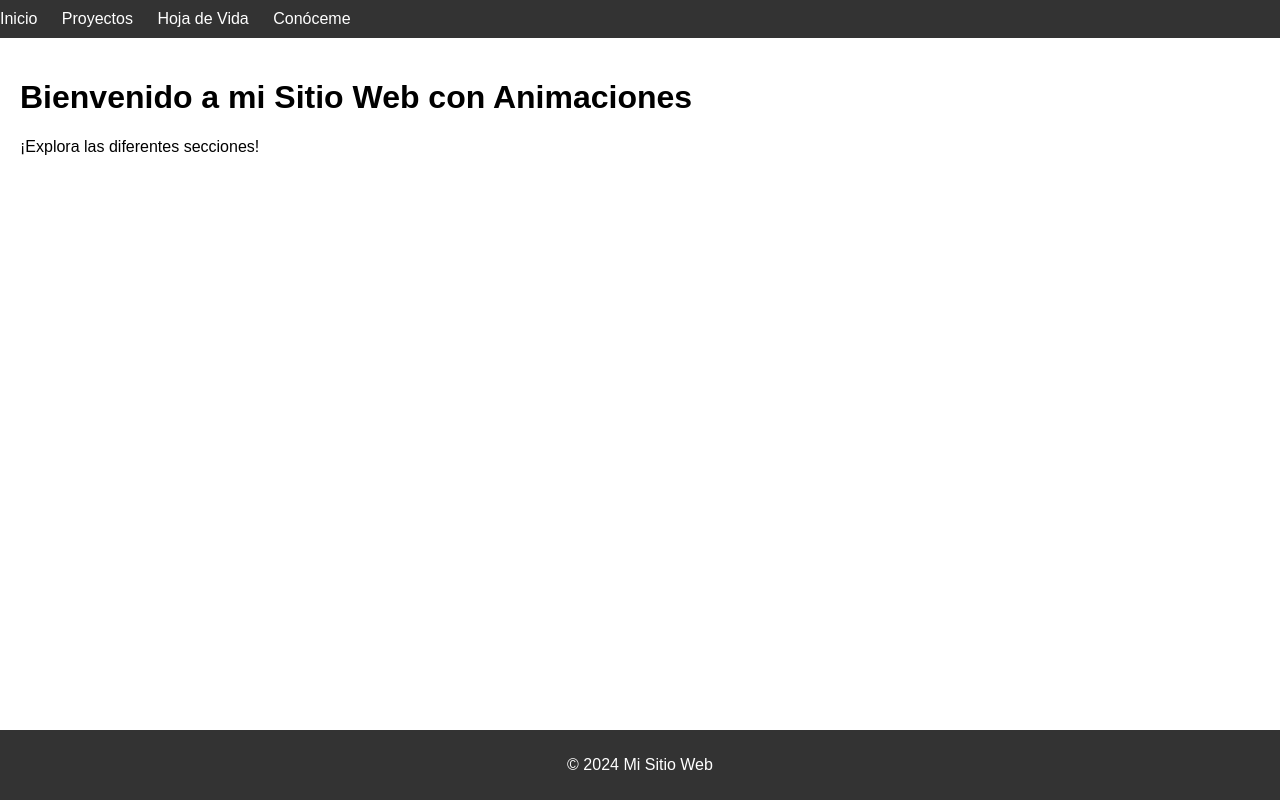
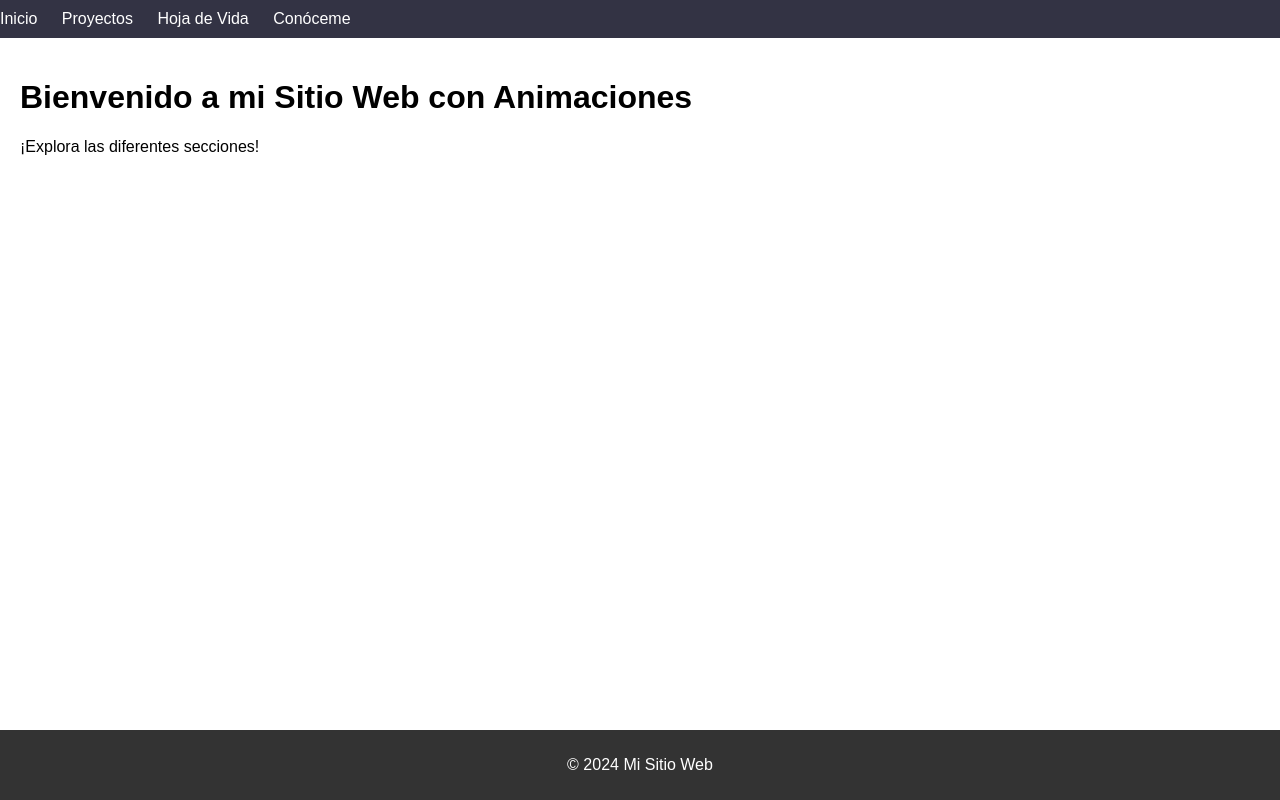
Before and after one commit to JoseVeraTRX/pagina1, a plain HTML site: page index.html in a window 1280 px wide. Drawn offline with Linux system fonts and the light colour scheme.

Commit message:
styles.css

```diff
--- a/styles.css
+++ b/styles.css
@@ -6,7 +6,7 @@ body {
 }
 
 header {
-    background-color: #333;
+    background-color: #334;
     color: #fff;
     padding: 10px 0;
 }
```
